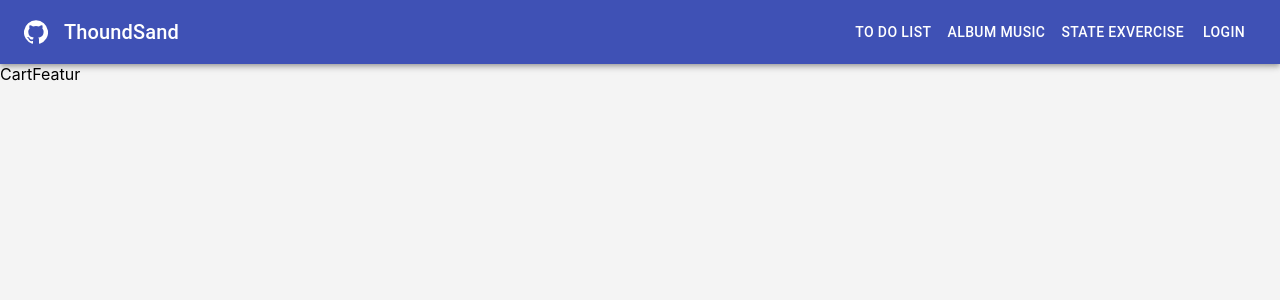
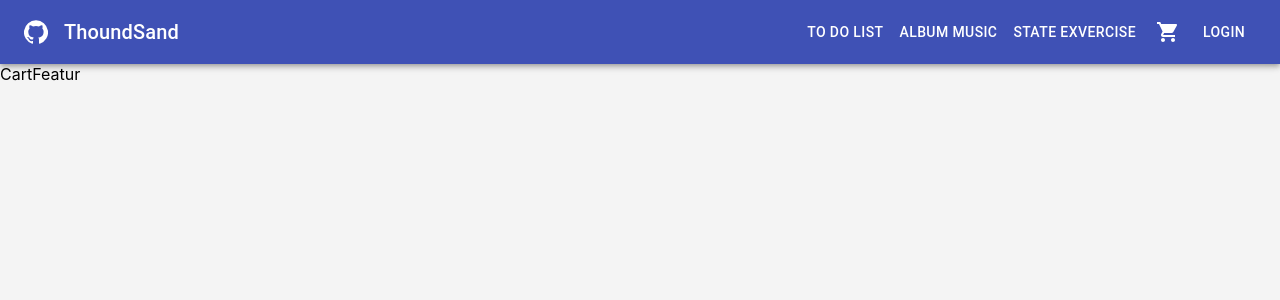
Before and after one commit to Huunhat22/learning_basic, a React (Create React App) app: page /Cart in a window 1280 px wide. Shown: the top 300 px of the page. Built offline with nearby package versions, Linux system fonts and the light colour scheme.

Commit message:
Bài 159 : thêm IconButton Giỏ Hàng. xử lý. handleClick đến trang giỏ hàng.

```diff
--- a/src/components/Header/index.jsx
+++ b/src/components/Header/index.jsx
@@ -1,20 +1,20 @@
-import { Box, IconButton, MenuItem,Menu } from '@material-ui/core';
+import { Badge, Box, IconButton, Menu, MenuItem } from '@material-ui/core';
 import AppBar from '@material-ui/core/AppBar';
 import Button from '@material-ui/core/Button';
 import Dialog from '@material-ui/core/Dialog';
-import DialogActions from '@material-ui/core/DialogActions';
 import DialogContent from '@material-ui/core/DialogContent';
 import { makeStyles } from '@material-ui/core/styles';
 import Toolbar from '@material-ui/core/Toolbar';
 import Typography from '@material-ui/core/Typography';
-import { AccountCircle, Close } from '@material-ui/icons';
+import { AccountCircle, Close, ShoppingCart } from '@material-ui/icons';
 import GitHubIcon from '@material-ui/icons/GitHub';
 import Login from 'Features/Auth/components/Login';
 import Register from 'Features/Auth/components/Register';
 import { logout } from 'Features/Auth/userSlice';
+import { cartItemsCountSelector } from 'Features/Cart/selectors';
 import React, { useState } from 'react';
 import { useDispatch, useSelector } from 'react-redux';
-import { Link, NavLink } from 'react-router-dom';
+import { Link, NavLink, useHistory } from 'react-router-dom';
 
 const useStyles = makeStyles((theme) => ({
   root: {
@@ -27,13 +27,13 @@ const useStyles = makeStyles((theme) => ({
   title: {
     flexGrow: 1,
   },
-  link:{
+  link: {
     color: '#fff',
     textDecoration: 'none',
   },
 
-  closeButton:{
-    position:'absolute',
+  closeButton: {
+    position: 'absolute',
     top: theme.spacing(1),
     right: theme.spacing(1),
     color: theme.palette.grey[500],
@@ -43,8 +43,8 @@ const useStyles = makeStyles((theme) => ({
 
 // Bài 106 : tạo 1 hằng số để định nghĩa Login, Register
 const MODE = {
-    LOGIN:'login',
-    REGISTER:'register'
+  LOGIN: 'login',
+  REGISTER: 'register'
 };
 
 export default function Header() {
@@ -61,41 +61,50 @@ export default function Header() {
   const [anchorEl, setAnchorEl] = useState(null);
 
   const classes = useStyles();
-  const [open, setOpen] =useState(false);
+  const [open, setOpen] = useState(false);
 
+  // Bài 159: sử dụng useSelector để đẻ lấy quantity từ custom Selector, sử dụng useHistory() để đẩy vào url
+  const quantity = useSelector(cartItemsCountSelector)
+  const history = useHistory();
 
   const handleClickOpen = () => {
     setOpen(true);
   };
 
-  const handleClose = (e,reason) => {
-    if(reason === 'backdropClick') return;
+  const handleClose = (e, reason) => {
+    if (reason === 'backdropClick') return;
     setOpen(false);
   };
 
   // thêm hàm handleUserClick
-  const handleUserClick = (e) =>{
+  const handleUserClick = (e) => {
     setAnchorEl(e.currentTarget);
   };
 
   // Bài 109: thêm hàm handleCloseMenu
-  const handleCloseMenu = ()=>{
+  const handleCloseMenu = () => {
     setAnchorEl(null);
   };
 
   // Bài 101: thêm hàm handlelogoutClick
-  const handlelogoutClick = ()=>{
+  const handlelogoutClick = () => {
     // do đã export từ userSlice
     const action = logout();
     dispatch(action);
 
     setAnchorEl(null);
   }
+
+  // Bài 159: handleGoToCart
+  const handleGoToCart = () => {
+    history.push('/Cart');
+  }
+
   return (
     <div className={classes.root}>
       <AppBar position="static">
         <Toolbar>
-            <GitHubIcon className={classes.menuButton} color="inherit" aria-label="menu"/>
+          <GitHubIcon className={classes.menuButton} color="inherit" aria-label="menu" />
           <Typography variant='h6' className={classes.title}>
             <Link to="/" className={classes.link}>
               ThoundSand
@@ -113,6 +122,17 @@ export default function Header() {
           <NavLink to="/StateExvercise" className={classes.link}>
             <Button color="inherit">State Exvercise</Button>
           </NavLink>
+
+          <IconButton
+            size="large"
+            aria-label="show new notifications"
+            color="inherit"
+            onClick={handleGoToCart}
+          >
+            <Badge badgeContent={quantity} color="error">
+              <ShoppingCart />
+            </Badge>
+          </IconButton>
 
           {/* Bài 109: hiển thị tùy chỉnh khi đang nhập đăng kí, Nếu chưa đăng nhập !isLoggedIn thì hiển thị Login*/}
           {!isLoggedIn && (
@@ -158,7 +178,7 @@ export default function Header() {
 
         <DialogContent>
           {/* Bài 106 : tạo nút chuyển đổi giữa register và login */}
-            {mode===MODE.REGISTER &&(
+          {mode === MODE.REGISTER && (
             <>
               <Register closeDialog={handleClose}></Register>
               <Box textAlign="center">
```
Lines whose indentation alone changed are shown as unchanged.
